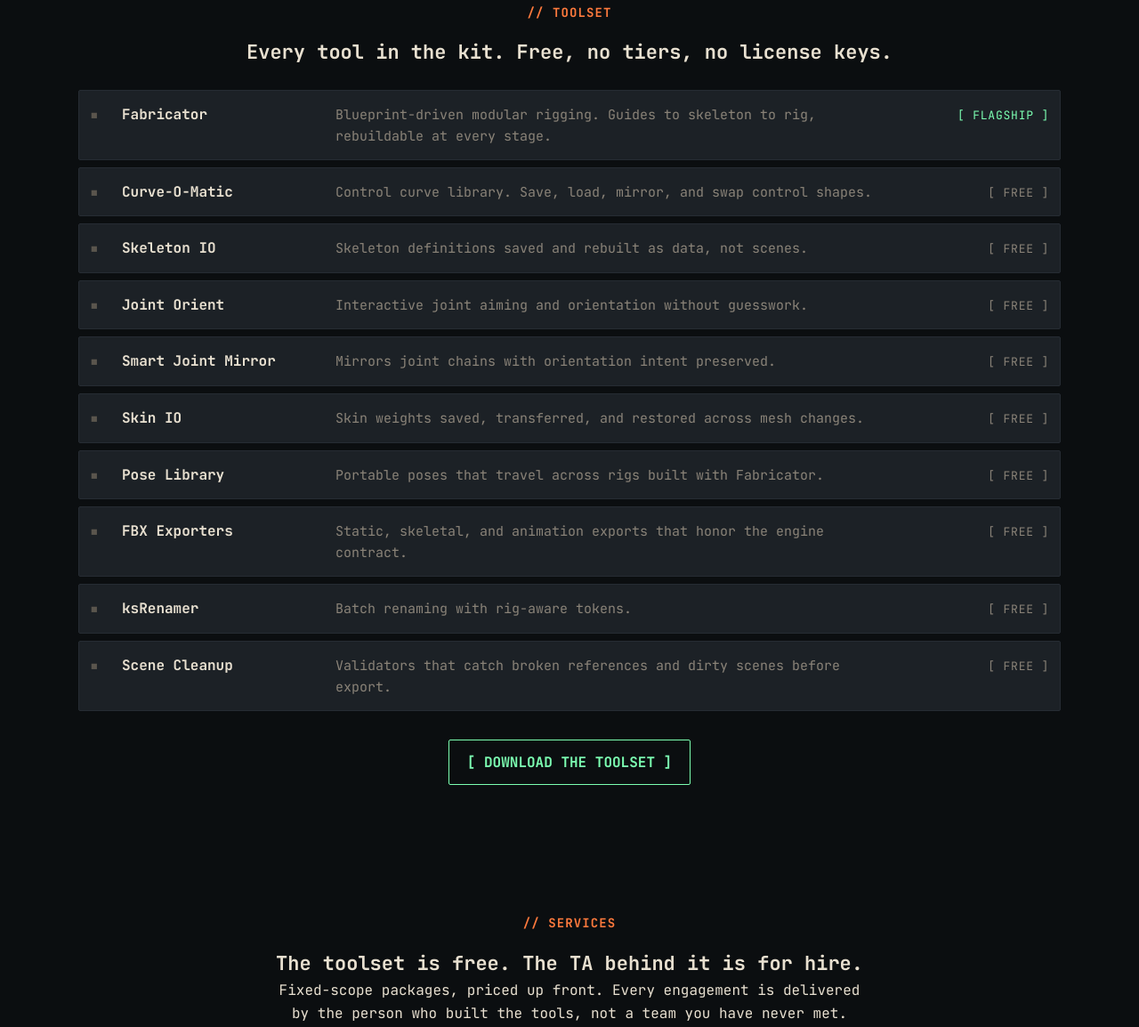
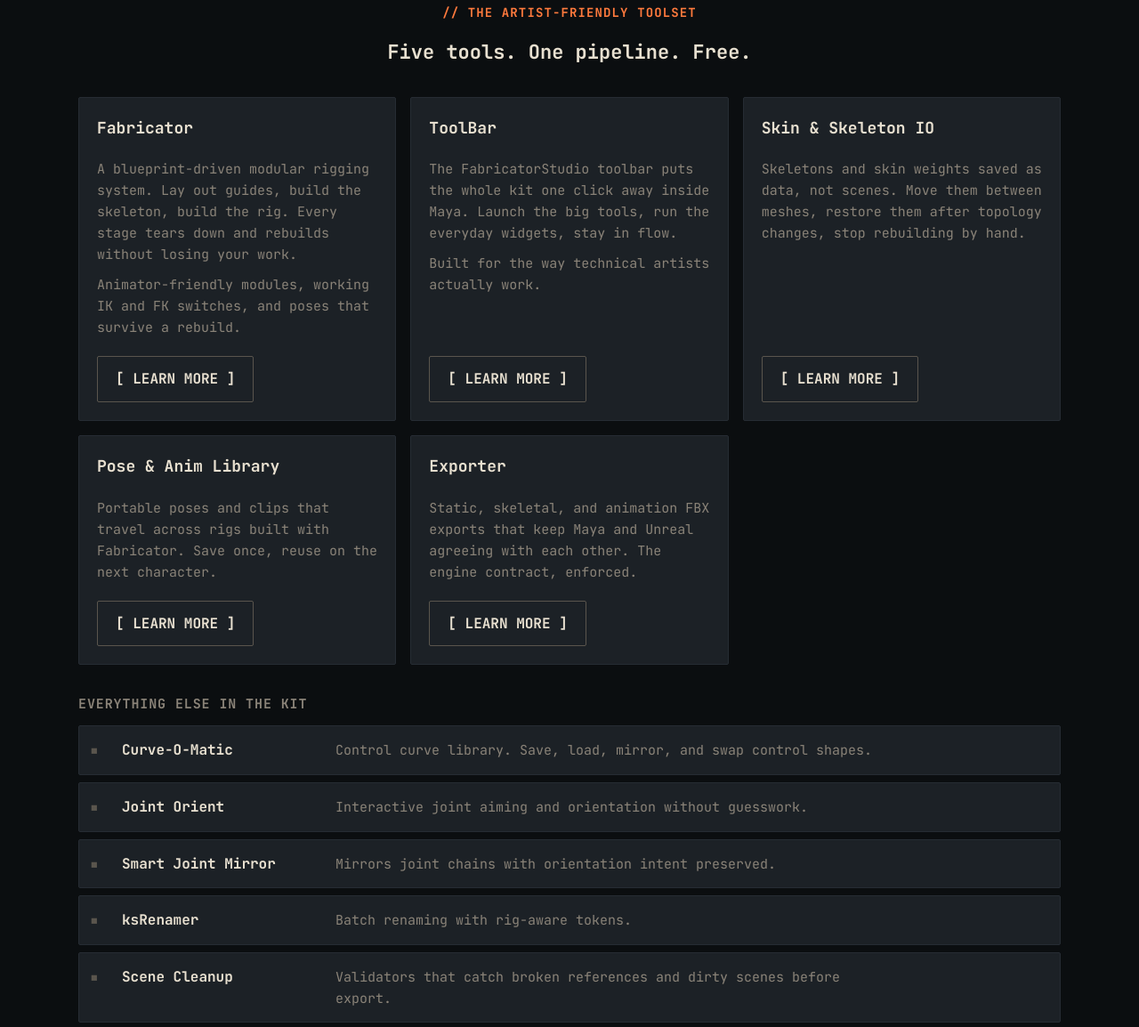
Before and after one commit to adrianmelian/fabricator-studio-site, an Astro site: page / in a window 1280 px wide. Shown: the part 745-1899 px from the top of the page at 89% size. Built offline with nearby package versions, Linux system fonts and the light colour scheme; Astro itself is replaced by a stand-in of ours.

Commit message:
[Site] Tool cards: five flagship cards + compact kit list

```diff
--- /dev/null
+++ b/src/components/ToolCard.astro
@@ -0,0 +1,84 @@
+---
+// Flagship tool card (RESTYLE-RULING.md ruling 2 + 3). No plasma at card scale;
+// Learn More always renders BracketButton kind="soft".
+import BracketButton from './BracketButton.astro';
+
+interface Props { name: string; paras: string[]; href: string; image?: string }
+const { name, paras, href, image } = Astro.props;
+
+// Ruling 2: the scrim is only ever emitted when real media exists beneath it.
+// Kept inline (not a static CSS rule) so a card with no image ships with zero
+// gradient anywhere in the output, per guardrail 2d.
+const scrimStyle = 'background: linear-gradient(to top, rgba(11, 14, 16, 0.92) 0%, rgba(11, 14, 16, 0) 55%);';
+---
+<div class="tool-card">
+  {image ? (
+    <div class="tool-card__media">
+      <img class="tool-card__image" src={image} alt="" />
+      <div class="tool-card__scrim" aria-hidden="true" style={scrimStyle}></div>
+      <h3 class="tool-card__name tool-card__name--over">{name}</h3>
+    </div>
+  ) : (
+    <h3 class="tool-card__name">{name}</h3>
+  )}
+  <div class="tool-card__body">
+    {paras.map((p) => <p class="tool-card__para prose">{p}</p>)}
+  </div>
+  <div class="tool-card__footer">
+    <BracketButton kind="soft" href={href} label="Learn More" />
+  </div>
+</div>
+<style>
+  .tool-card {
+    display: flex;
+    flex-direction: column;
+    border: 1px solid var(--iron-2);
+    border-radius: var(--radius);
+    background: var(--iron);
+    overflow: hidden;
+  }
+  .tool-card__media {
+    position: relative;
+    aspect-ratio: 16 / 9;
+  }
+  .tool-card__image {
+    position: absolute;
+    inset: 0;
+    width: 100%;
+    height: 100%;
+    object-fit: cover;
+  }
+  .tool-card__scrim {
+    position: absolute;
+    inset: 0;
+  }
+  .tool-card__name {
+    font-family: var(--font-body);
+    font-weight: 700;
+    font-size: 1.125rem;
+    color: var(--bone);
+    padding: 1.25rem 1.25rem 0;
+  }
+  .tool-card__name--over {
+    position: absolute;
+    left: 0;
+    right: 0;
+    bottom: 0;
+    z-index: 1;
+    padding: 1rem 1.25rem;
+  }
+  .tool-card__body {
+    display: flex;
+    flex-direction: column;
+    gap: 0.625rem;
+    padding: 1.25rem;
+  }
+  .tool-card__para {
+    color: var(--bone-dim);
+    font-size: 0.9375rem;
+  }
+  .tool-card__footer {
+    margin-top: auto;
+    padding: 0 1.25rem 1.25rem;
+  }
+</style>
--- a/src/data/tools.ts
+++ b/src/data/tools.ts
@@ -1,15 +1,53 @@
 // src/data/tools.ts — display copy only; the release manifest is truth for what ships.
-export interface Tool { name: string; line: string; pill?: string; pillTone?: 'plasma' | 'ember' | 'bone' }
+import { LINKS } from './links';
 
-export const tools: Tool[] = [
-  { name: 'Fabricator', line: 'Blueprint-driven modular rigging. Guides to skeleton to rig, rebuildable at every stage.', pill: 'Flagship', pillTone: 'plasma' },
-  { name: 'Curve-O-Matic', line: 'Control curve library. Save, load, mirror, and swap control shapes.', pill: 'Free' },
-  { name: 'Skeleton IO', line: 'Skeleton definitions saved and rebuilt as data, not scenes.', pill: 'Free' },
-  { name: 'Joint Orient', line: 'Interactive joint aiming and orientation without guesswork.', pill: 'Free' },
-  { name: 'Smart Joint Mirror', line: 'Mirrors joint chains with orientation intent preserved.', pill: 'Free' },
-  { name: 'Skin IO', line: 'Skin weights saved, transferred, and restored across mesh changes.', pill: 'Free' },
-  { name: 'Pose Library', line: 'Portable poses that travel across rigs built with Fabricator.', pill: 'Free' },
-  { name: 'FBX Exporters', line: 'Static, skeletal, and animation exports that honor the engine contract.', pill: 'Free' },
-  { name: 'ksRenamer', line: 'Batch renaming with rig-aware tokens.', pill: 'Free' },
-  { name: 'Scene Cleanup', line: 'Validators that catch broken references and dirty scenes before export.', pill: 'Free' },
+export interface FlagshipTool { name: string; paras: string[]; href: string; image?: string }
+export interface KitModule { name: string; line: string }
+
+export const flagshipTools: FlagshipTool[] = [
+  {
+    name: 'Fabricator',
+    paras: [
+      'A blueprint-driven modular rigging system. Lay out guides, build the skeleton, build the rig. Every stage tears down and rebuilds without losing your work.',
+      'Animator-friendly modules, working IK and FK switches, and poses that survive a rebuild.',
+    ],
+    href: LINKS.wiki,
+  },
+  {
+    name: 'ToolBar',
+    paras: [
+      'The FabricatorStudio toolbar puts the whole kit one click away inside Maya. Launch the big tools, run the everyday widgets, stay in flow.',
+      'Built for the way technical artists actually work.',
+    ],
+    href: LINKS.wiki,
+  },
+  {
+    name: 'Skin & Skeleton IO',
+    paras: [
+      'Skeletons and skin weights saved as data, not scenes. Move them between meshes, restore them after topology changes, stop rebuilding by hand.',
+    ],
+    href: LINKS.wiki,
+  },
+  {
+    name: 'Pose & Anim Library',
+    paras: [
+      'Portable poses and clips that travel across rigs built with Fabricator. Save once, reuse on the next character.',
+    ],
+    href: LINKS.wiki,
+  },
+  {
+    name: 'Exporter',
+    paras: [
+      'Static, skeletal, and animation FBX exports that keep Maya and Unreal agreeing with each other. The engine contract, enforced.',
+    ],
+    href: LINKS.wiki,
+  },
 ];
+
+export const kitModules: KitModule[] = [
+  { name: 'Curve-O-Matic', line: 'Control curve library. Save, load, mirror, and swap control shapes.' },
+  { name: 'Joint Orient', line: 'Interactive joint aiming and orientation without guesswork.' },
+  { name: 'Smart Joint Mirror', line: 'Mirrors joint chains with orientation intent preserved.' },
+  { name: 'ksRenamer', line: 'Batch renaming with rig-aware tokens.' },
+  { name: 'Scene Cleanup', line: 'Validators that catch broken references and dirty scenes before export.' },
+];
--- a/src/pages/index.astro
+++ b/src/pages/index.astro
@@ -3,13 +3,13 @@
 import FieldLabel from '../components/FieldLabel.astro';
 import BracketButton from '../components/BracketButton.astro';
 import ModuleRow from '../components/ModuleRow.astro';
+import ToolCard from '../components/ToolCard.astro';
 import Footer from '../components/Footer.astro';
 import NavBar from '../components/NavBar.astro';
 import { LINKS } from '../data/links';
-import { tools } from '../data/tools';
+import { flagshipTools, kitModules } from '../data/tools';
 import { getCollection } from 'astro:content';
 
-const DOWNLOAD_URL = LINKS.download;
 const latest = (await getCollection('blog')).sort((a, b) => b.data.date.valueOf() - a.data.date.valueOf()).slice(0, 3);
 ---
 <BaseLayout
@@ -38,13 +38,18 @@
     <span class="hero-viewport-tag">persp | Fabricator</span>
   </section>
 
-  <section id="toolset">
-    <FieldLabel text="Toolset" />
-    <h2 class="subhead">Every tool in the kit. Free, no tiers, no license keys.</h2>
-    <div class="toolset__rows">
-      {tools.map((t) => <ModuleRow name={t.name} line={t.line} pill={t.pill} pillTone={t.pillTone} />)}
+  <section id="tools">
+    <FieldLabel text="The Artist-Friendly Toolset" />
+    <h2 class="subhead">Five tools. One pipeline. Free.</h2>
+    <div class="tools__grid">
+      {flagshipTools.map((t) => <ToolCard name={t.name} paras={t.paras} href={t.href} image={t.image} />)}
     </div>
-    <BracketButton kind="plasma-outline" href={DOWNLOAD_URL} label="Download the toolset" />
+    <div class="tools__kit">
+      <p class="tools__kit-heading">Everything else in the kit</p>
+      <div class="tools__kit-rows">
+        {kitModules.map((m) => <ModuleRow name={m.name} line={m.line} />)}
+      </div>
+    </div>
   </section>
 
   <section id="services">
@@ -155,9 +160,12 @@
     font-size: 0.8125rem;
   }
 
-  #toolset { text-align: center; }
-  #toolset .subhead { margin-inline: auto; }
-  .toolset__rows { display: flex; flex-direction: column; gap: 0.5rem; margin: 1.5rem 0 2rem; text-align: left; }
+  #tools { text-align: center; }
+  #tools .subhead { margin-inline: auto; }
+  .tools__grid { display: grid; grid-template-columns: repeat(auto-fit, minmax(20rem, 1fr)); gap: 1rem; margin: 2rem 0; text-align: left; }
+  .tools__kit { margin-top: 1rem; text-align: left; }
+  .tools__kit-heading { font-weight: 700; font-size: 0.9375rem; color: var(--bone-dim); text-transform: uppercase; letter-spacing: 0.06em; margin-bottom: 0.75rem; }
+  .tools__kit-rows { display: flex; flex-direction: column; gap: 0.5rem; }
 
   #services { text-align: center; }
   #services .prose { margin-inline: auto; }
```
